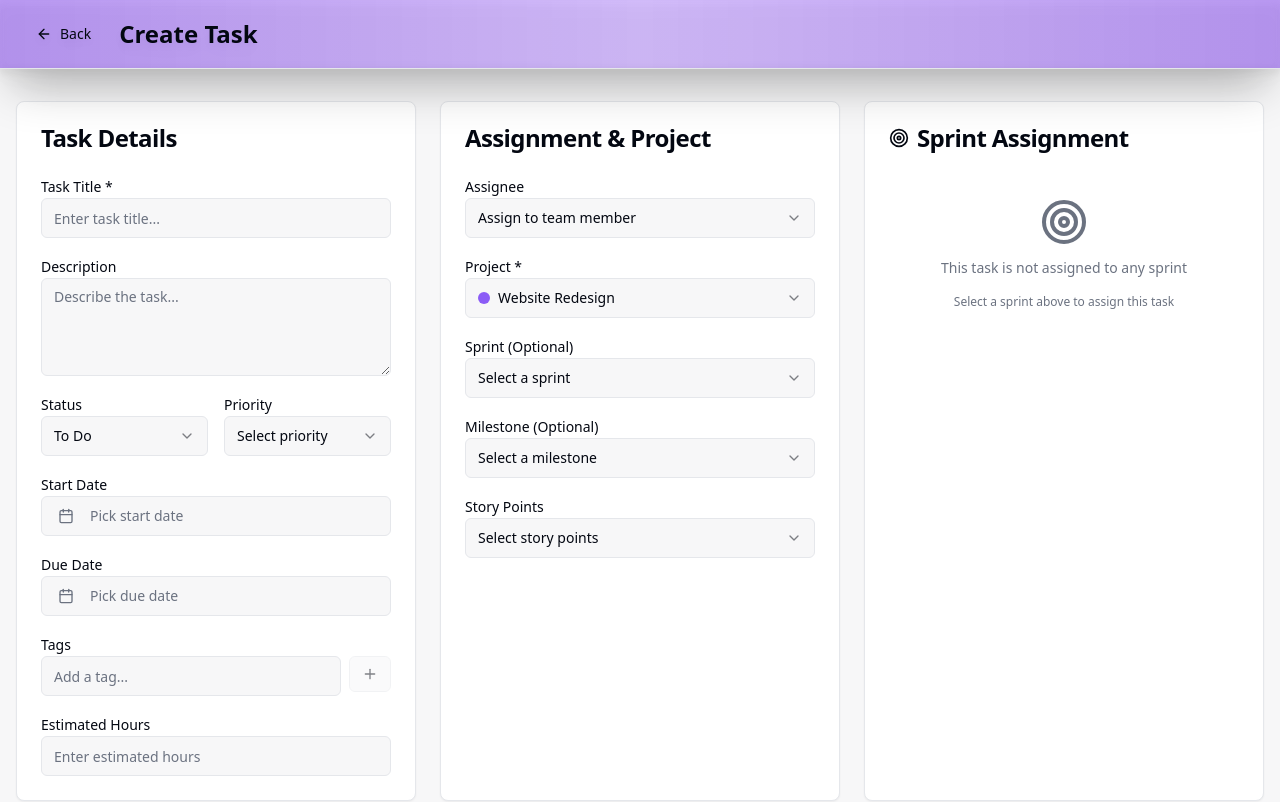
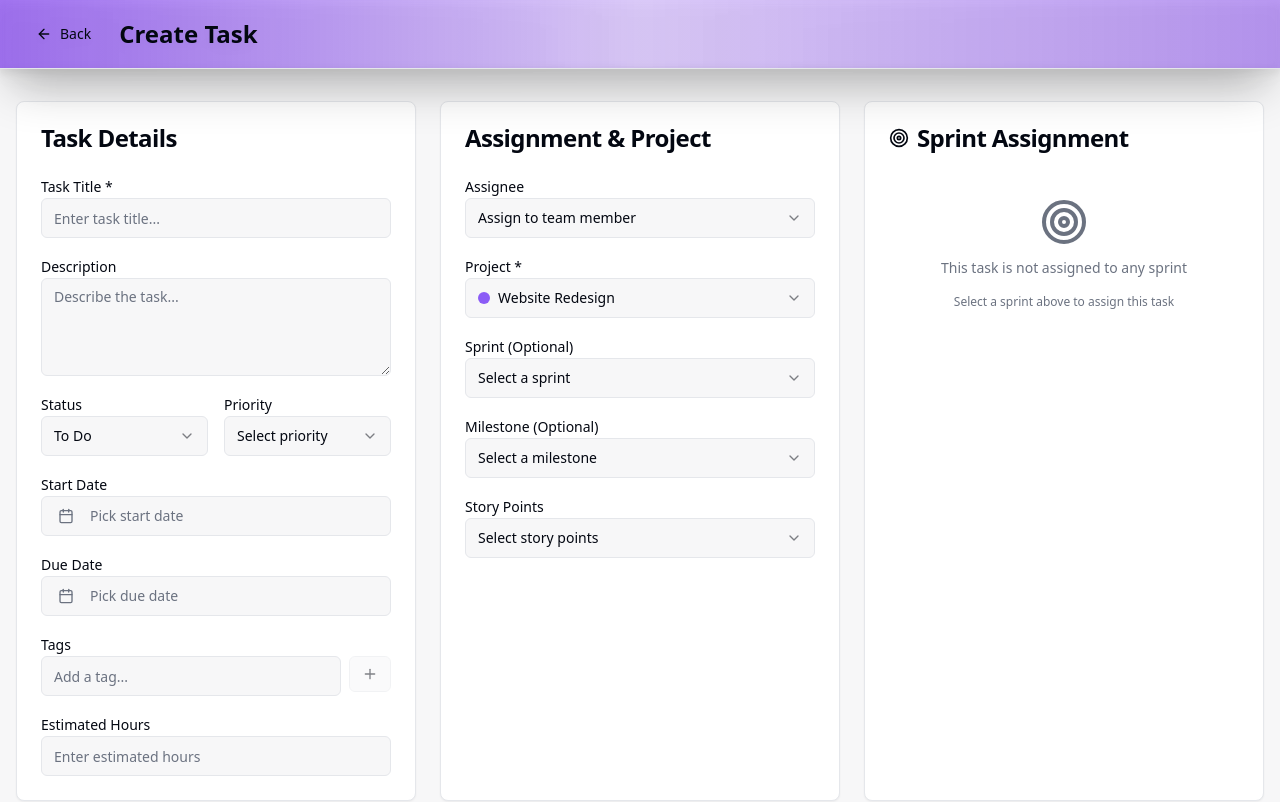
Before and after one commit to gmachingal/project-sparkle-desk, a React (Vite) app: page /create-task in a window 1280 px wide. Shown: the top 802 px of the page. Built offline with nearby package versions, Linux system fonts and the light colour scheme.

Commit message:
Code edited in Lovable Code Editor
Edited UI in Lovable

```diff
--- a/src/pages/CreateTask.tsx
+++ b/src/pages/CreateTask.tsx
@@ -192,7 +192,7 @@ const CreateTask = () => {
   return (
     <div className="min-h-screen bg-background">
 
-     <div className="border-b backdrop-blur-sm bg-gradient-to-r sticky top-0 z-50 from-primary/50 via-primary-glow/40 to-primary/50 shadow-2xl shadow-black/30 drop-shadow-lg">
+     <div className="border-b backdrop-blur-sm bg-gradient-to-r sticky top-0 z-50 from-primary/70 via-primary-glow/30 to-primary/50 shadow-2xl shadow-black/30 drop-shadow-lg">
         <div className="flex items-center justify-between px-6 py-4">
           <div className="flex items-center gap-4">
             <Button variant="ghost" size="sm" onClick={() => navigate(-1)} className="gap-2">
```
